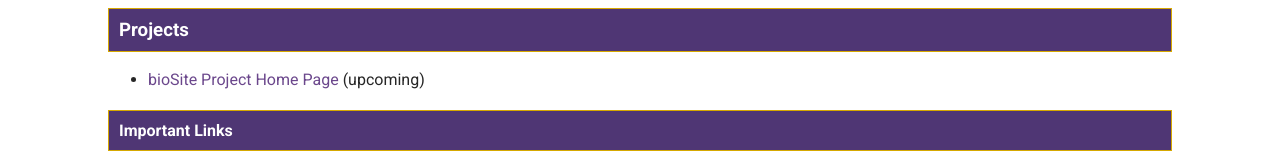
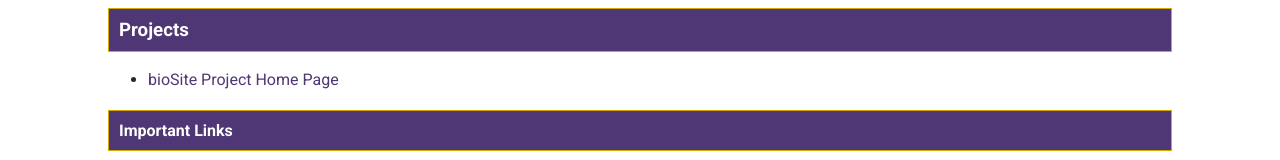
Before and after one commit to stamina4days/csd-340, a plain HTML site: page index.html in a window 1280 px wide. Shown: the part 431-591 px from the top of the page. Drawn offline with Linux system fonts and the light colour scheme.

Commit message:
Update index.html

```diff
--- a/index.html
+++ b/index.html
@@ -27,7 +27,7 @@ Assignment 3.2: GitHub Pages
         </ul>
         <h3>Projects</h3>
         <ul>
-            <li><a href="">bioSite Project Home Page</a> (upcoming)</li>
+            <li><a href="https://stamina4days.github.io/biosite/">bioSite Project Home Page</a></li>
         </ul>
         <h4>Important Links</h4>
         <ul>
```
